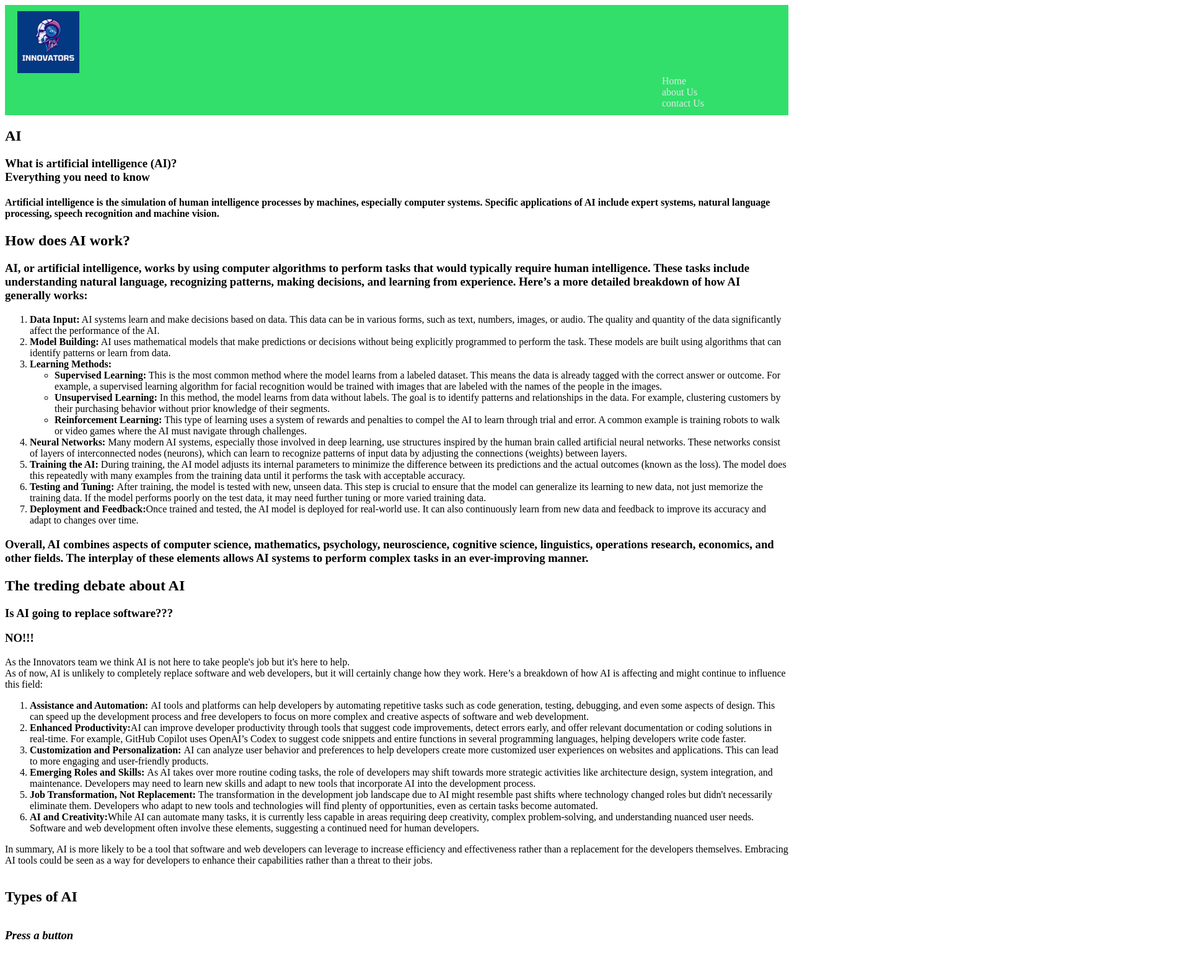
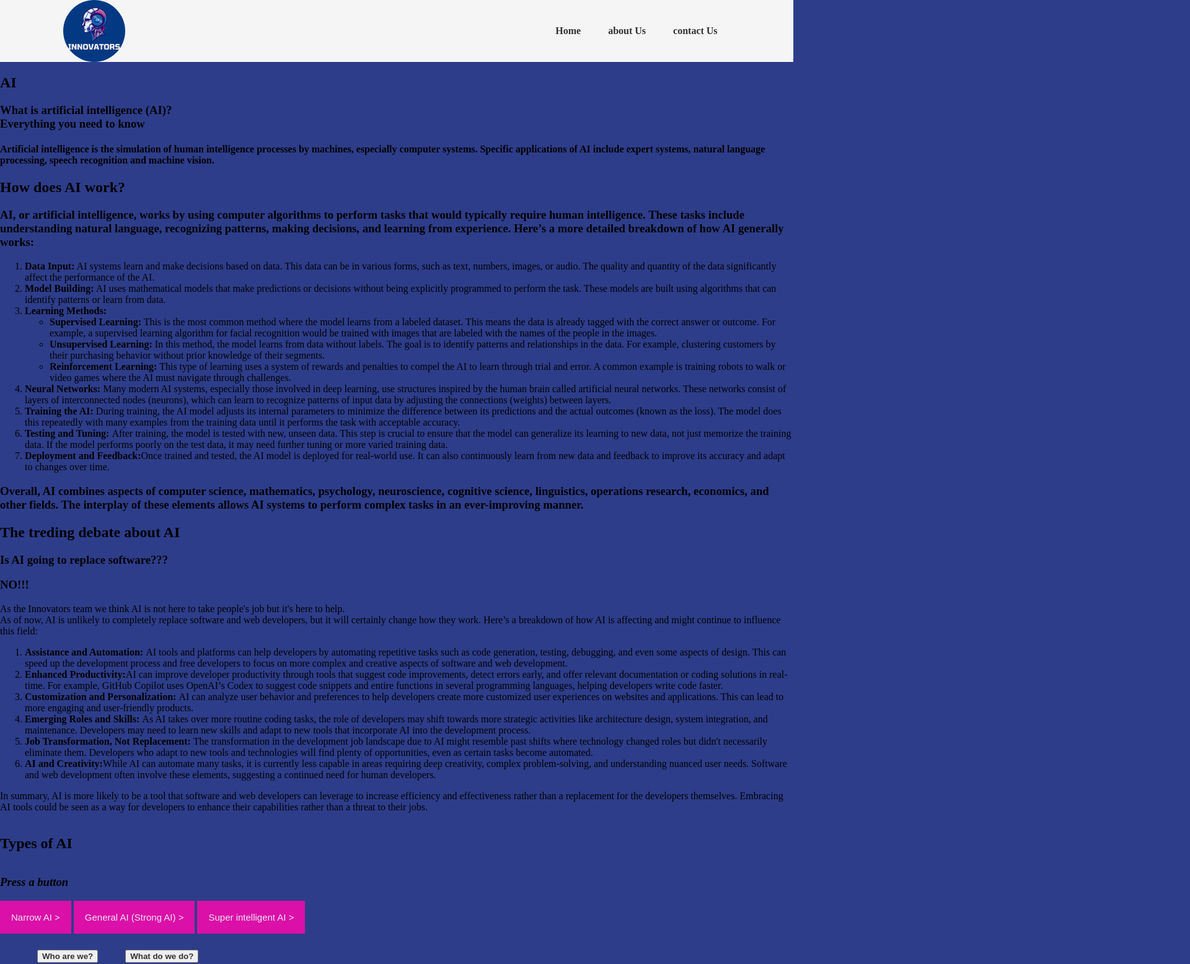
Before and after one commit to ThembelihleQueeneth/The-Innovators, a plain HTML site: page index.html in a window 1280 px wide. Shown: the top 1556 px of the page at 62% size, 1920 px wide, since content can reach past the window. Drawn offline with Linux system fonts and the light colour scheme.

Commit message:
Update styles.css

```diff
--- a/styles.css
+++ b/styles.css
@@ -1,45 +1,79 @@
-header {
-    background-color: #32df6b;
-    color: #fff;
-    padding: 10px 20px;
+body{
+    margin:0;
+    padding:0;
+    background: #2d3d8a;
+    }
+    header {
+        background-color: whitesmoke;
+        color: #fff;
+        display: flex;
+        align-items: center;
+    }
+    .logo{
+        border-radius: 50%;
+    }
+.collapsible {
+    background-color: hsl(315, 86%, 46%);
+    color: #eae7f1;
+    cursor: pointer;
+    padding: 18px;
+    width: 100%;
+    border: none;
+    text-align: left;
+    outline: none;
+    font-size: 15px;
+  }
+  nav{
     display: flex;
+    width: 84%;
+    margin: auto;
+    padding: 20px o;
     align-items: center;
-}
+    justify-content: space-between;
+   }
+   nav ul li{
+    display: inline-block;
+    list-style: none;
+    margin: 10px 20px;
+   }
+   nav ul li a{
+
+    text-decoration: none;
+    color: #333;
+    font-weight: bold;
+   }
+   nav ul li a:hover{
+        color: #90EE90;
+   }
+
+  .active, .collapsible:hover {
+    background-color: #555;
+  }
+
+  .content {
+    padding: 0 18px;
+    display: none;
+    overflow: hidden;
+    background-color: #f1f1f1;
+  }
+
+
+
+
 
 .logo img {
     width: 100px;
     height: auto;
 }
 
-nav ul {
-    list-style-type: none;
-    margin: 0;
-    padding: 1;
-}
-
-nav ul li {
-    display: inline;
-    margin-left: 1000px;
-}
-
-nav ul li a {
-    color: #e1e9e6;
-    text-decoration: none;
-}
-
-nav ul li a:hover {
-    color: #0cf1cb;
-}
-
-
-
 footer {
     background-color: #333;
     color: #fff;
     padding: 20px;
-    display: flex;
     justify-content: space-between;
     align-items: center;
+    margin-top: 10%;
+
 }
 
 .social-icons a {
@@ -54,3 +88,88 @@
 .contact-info span {
     margin-right: 20px;
 }
+.copyright{
+    margin-left: 900px;
+}
+.last{
+    display: flex;
+    width: 600%;
+    margin: auto;
+    padding: 20px o;
+    justify-content: space-between;
+
+   }
+   .last ul li{
+    display: inline-block;
+    list-style: none;
+    margin: 10px 20px;
+
+   }
+   .last ul li a{
+
+    text-decoration: none;
+    color: #333;
+    font-weight: bold;
+
+   }
+   .last ul li a:hover{
+        color: #90EE90;
+   }
+   #slideshow {
+    overflow: hidden;
+    height: 510px;
+    width: 728px;
+    margin: 0 auto;
+}
+
+
+
+.slide {
+    float: left;
+    height: 510px;
+    width: 728px;
+}
+
+
+
+.slide-wrapper {
+
+
+    width: calc(728px * 4);
+
+
+    animation: slide 10s ease infinite;
+}
+
+
+
+.slide:nth-child(1) {
+    background: #90EE90;
+}
+
+.slide:nth-child(2) {
+    background: pink;
+}
+
+.slide:nth-child(3) {
+    background: blueviolet;
+}
+
+
+
+@keyframes slide {
+
+
+    20% {
+        margin-left: 0px;
+    }
+    40% {
+        margin-left: calc(-728px * 1);
+    }
+    60% {
+        margin-left: calc(-728px * 2);
+    }
+    80% {
+        margin-left: calc(-728px * 3);
+    }
+}
```
